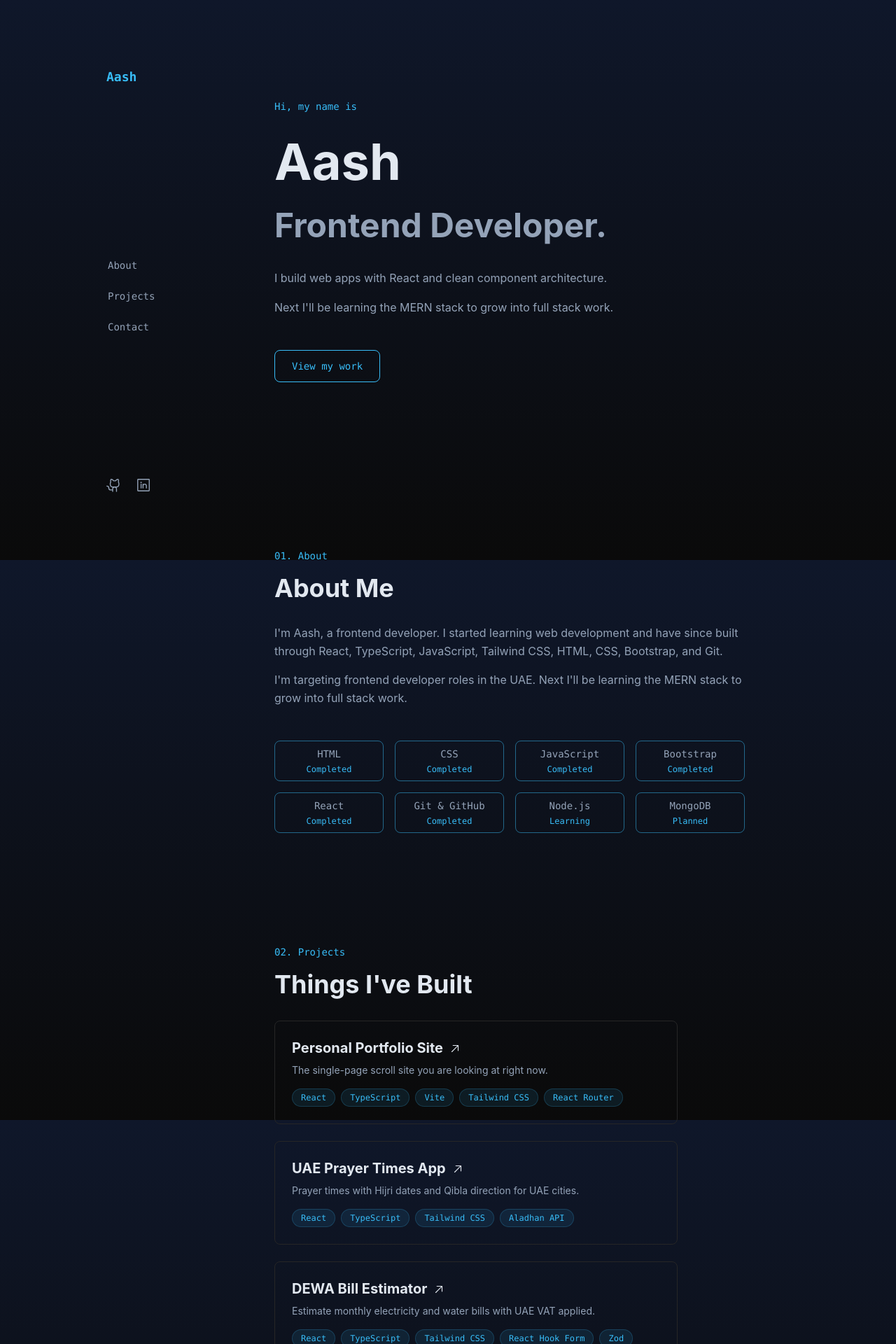
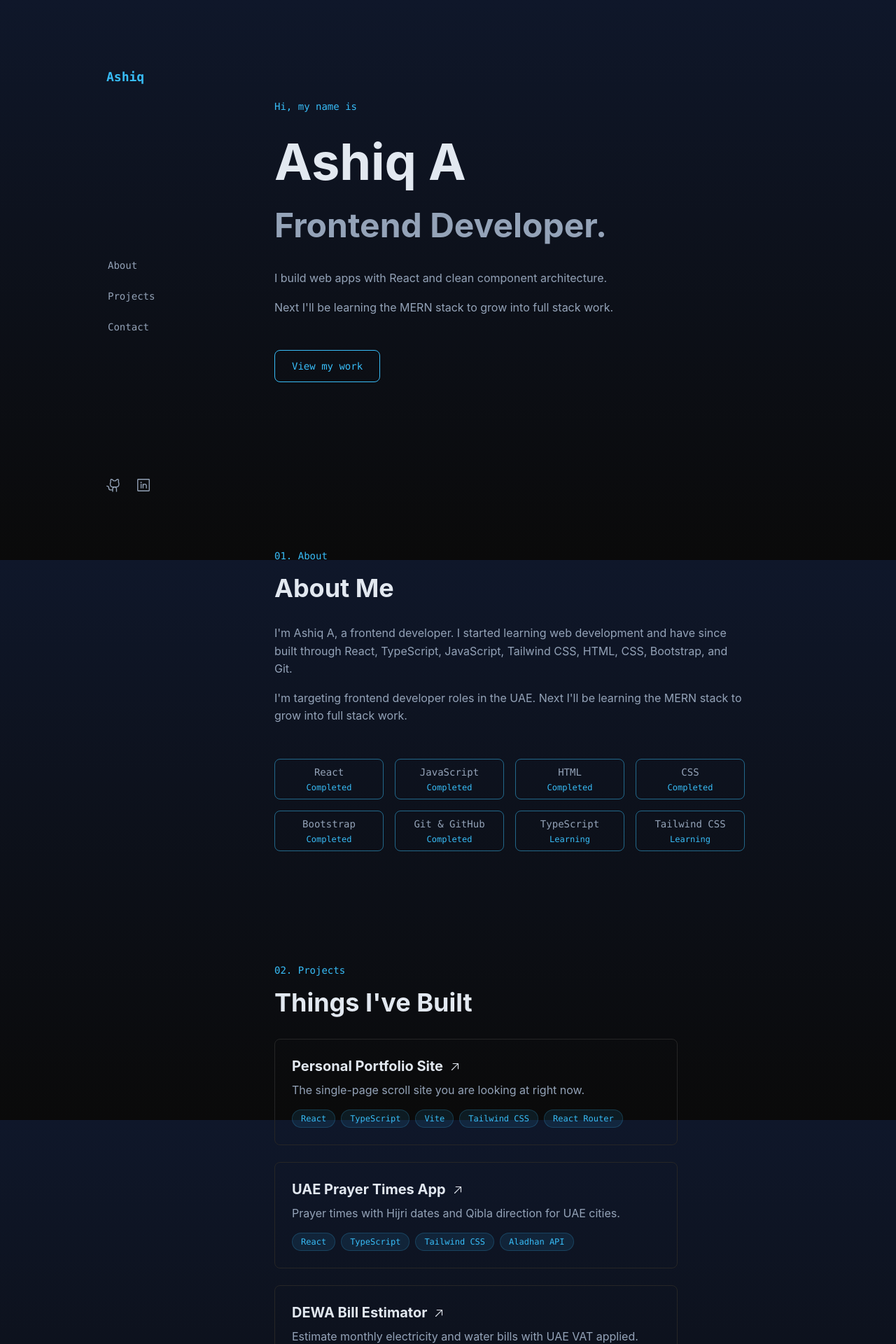
Before and after one commit to ashiq-webdev/portfolio-site, a React (Vite) app: page / in a window 1280 px wide. Shown: the top 1920 px of the page at 70% size. Built offline with nearby package versions, Linux system fonts and the light colour scheme.

Commit message:
chore: update real links, fix content, and add comments

```diff
--- a/src/components/Home/About.tsx
+++ b/src/components/Home/About.tsx
@@ -3,18 +3,19 @@ import { palette } from '../../utils/useTheme';
 const { heading, body, accent } = palette;
 
 const skills = [
+  { name: 'React', status: 'Completed' },
+  { name: 'JavaScript', status: 'Completed' },
   { name: 'HTML', status: 'Completed' },
   { name: 'CSS', status: 'Completed' },
-  { name: 'JavaScript', status: 'Completed' },
   { name: 'Bootstrap', status: 'Completed' },
-  { name: 'React', status: 'Completed' },
   { name: 'Git & GitHub', status: 'Completed' },
-  { name: 'Node.js', status: 'Learning' },
-  { name: 'MongoDB', status: 'Planned' },
+  { name: 'TypeScript', status: 'Learning' },
+  { name: 'Tailwind CSS', status: 'Learning' },
 ];
 
 export function About() {
   return (
+    /* About section */
     <section id="about" className="mb-40 scroll-mt-20" data-testid="about-section">
       <h2 className="font-mono text-sm mb-4" style={{ color: accent }}>
         01. About
@@ -24,7 +25,7 @@ export function About() {
       </h3>
       <div className="max-w-2xl space-y-4 mb-12">
         <p style={{ color: body }}>
-          I'm Aash, a frontend developer. I started learning web development and have
+          I'm Ashiq A, a frontend developer. I started learning web development and have
           since built through React, TypeScript, JavaScript, Tailwind CSS, HTML, CSS,
           Bootstrap, and Git.
         </p>
--- a/src/components/Home/Contact.tsx
+++ b/src/components/Home/Contact.tsx
@@ -4,6 +4,7 @@ const { heading, body, accent } = palette;
 
 export function Contact() {
   return (
+    /* Contact section */
     <section
       id="contact"
       className="mb-20 scroll-mt-20 min-h-[60vh] flex flex-col justify-center"
@@ -20,7 +21,7 @@ export function Contact() {
         I'll get back to you.
       </p>
       <a
-        href="mailto:ashiq@gmail.com"
+        href="mailto:ashiqtech20@gmail.com"
         className="inline-block font-mono text-sm px-6 py-3 border rounded-lg transition-colors mx-auto"
         style={{ color: accent, borderColor: accent, backgroundColor: 'transparent' }}
         onMouseEnter={(e) => {
--- a/src/components/Home/Footer.tsx
+++ b/src/components/Home/Footer.tsx
@@ -5,6 +5,7 @@ const { body, accent, secondary } = palette;
 
 export function Footer() {
   return (
+    /* Footer */
     <footer
       className="pt-10 pb-4 flex flex-col items-center gap-4 text-center"
       data-testid="footer"
@@ -17,7 +18,7 @@ export function Footer() {
       </p>
       <div className="flex items-center gap-5 mt-2 md:hidden">
         <a
-          href="https://github.com/aash"
+          href="https://github.com/ashiq-webdev"
           target="_blank"
           rel="noopener noreferrer"
           className="transition-colors"
@@ -29,7 +30,7 @@ export function Footer() {
           <GithubLogoIcon size={22} weight="regular" />
         </a>
         <a
-          href="https://linkedin.com/in/aash"
+          href="https://linkedin.com/in/ashiq-webdev"
           target="_blank"
           rel="noopener noreferrer"
           className="transition-colors"
--- a/src/components/Home/Hero.tsx
+++ b/src/components/Home/Hero.tsx
@@ -13,6 +13,7 @@ export function Hero() {
   }
 
   return (
+    /* Hero section */
     <section
       id="home"
       className="mb-40 md:min-h-[calc(100dvh-15rem)] flex items-center"
@@ -26,7 +27,7 @@ export function Hero() {
           className="text-5xl md:text-7xl font-bold mb-4 leading-tight"
           style={{ color: heading }}
         >
-          Aash
+          Ashiq A
         </h1>
         <h2
           className="text-3xl md:text-5xl font-bold mb-8 leading-tight"
--- a/src/components/Home/ProjectsGrid.tsx
+++ b/src/components/Home/ProjectsGrid.tsx
@@ -6,6 +6,7 @@ const { heading, body, accent } = palette;
 
 export function ProjectsGrid() {
   return (
+    /* Projects section */
     <section id="projects" className="mb-20 md:mb-30 scroll-mt-20" data-testid="projects-section">
       <h2 className="font-mono text-sm mb-4" style={{ color: accent }}>
         02. Projects
@@ -48,7 +49,7 @@ export function ProjectsGrid() {
                 style={{ color: heading }}
               />
             </div>
-            <p className="text-sm mb-4">{project.description}</p>
+            <p className="text-base mb-4">{project.description}</p>
             <ul className="flex flex-wrap gap-2">
               {project.tech.map((tech) => (
                 <li
--- a/src/components/Layout/Layout.tsx
+++ b/src/components/Layout/Layout.tsx
@@ -7,6 +7,7 @@ export function Layout() {
   const [isMenuOpen, setIsMenuOpen] = useState(false);
 
   return (
+    /* Website layout */
     <div className="flex mx-auto min-h-dvh max-w-5xl" data-testid="layout">
       <Sidebar
         isMenuOpen={isMenuOpen}
--- a/src/components/Layout/Sidebar.tsx
+++ b/src/components/Layout/Sidebar.tsx
@@ -94,7 +94,7 @@ export function Sidebar({ isMenuOpen, onMenuToggle }: SidebarProps) {
           onMouseEnter={(e) => (e.currentTarget.style.opacity = '0.8')}
           onMouseLeave={(e) => (e.currentTarget.style.opacity = '1')}
         >
-          Aash
+          Ashiq
         </a>
 
         {/* Desktop nav links */}
@@ -138,7 +138,7 @@ export function Sidebar({ isMenuOpen, onMenuToggle }: SidebarProps) {
         {/* Desktop social icons */}
         <div className="hidden md:flex md:items-center md:gap-5">
           <a
-            href="https://github.com/aash"
+            href="https://github.com/ashiq-webdev"
             target="_blank"
             rel="noopener noreferrer"
             className="transition-colors duration-200"
@@ -150,7 +150,7 @@ export function Sidebar({ isMenuOpen, onMenuToggle }: SidebarProps) {
             <GithubLogoIcon size={22} weight="regular" />
           </a>
           <a
-            href="https://linkedin.com/in/aash"
+            href="https://linkedin.com/in/ashiq-webdev"
             target="_blank"
             rel="noopener noreferrer"
             className="transition-colors duration-200"
@@ -216,7 +216,7 @@ export function Sidebar({ isMenuOpen, onMenuToggle }: SidebarProps) {
             {/* Social icons at bottom of overlay */}
             <div className="flex items-center gap-8 mt-8">
               <a
-                href="https://github.com/aash"
+                href="https://github.com/ashiq-webdev"
                 target="_blank"
                 rel="noopener noreferrer"
                 className="transition-colors duration-200"
@@ -228,7 +228,7 @@ export function Sidebar({ isMenuOpen, onMenuToggle }: SidebarProps) {
                 <GithubLogoIcon size={28} weight="regular" />
               </a>
               <a
-                href="https://linkedin.com/in/aash"
+                href="https://linkedin.com/in/ashiq-webdev"
                 target="_blank"
                 rel="noopener noreferrer"
                 className="transition-colors duration-200"
--- a/src/pages/HomePage.tsx
+++ b/src/pages/HomePage.tsx
@@ -5,6 +5,7 @@ import { Contact } from '../components/Home/Contact';
 
 export function HomePage() {
   return (
+    /* Content order */
     <div data-testid="home-page">
       <Hero />
       <About />
--- a/src/pages/NotFoundPage.tsx
+++ b/src/pages/NotFoundPage.tsx
@@ -5,9 +5,10 @@ const { heading, body, accent } = palette;
 
 export function NotFoundPage() {
   return (
+    /* Not found page */
     <div
       data-testid="not-found-page"
-      className="min-h-[calc(100dvh-13rem)] flex flex-col items-center justify-center gap-4"
+      className="min-h-[calc(100dvh-15rem)] flex flex-col items-center justify-center gap-4"
     >
       <h1 className="text-6xl font-bold" style={{ color: heading }}>
         404
--- a/src/pages/ProjectDetailPage.tsx
+++ b/src/pages/ProjectDetailPage.tsx
@@ -33,6 +33,7 @@ export function ProjectDetailPage() {
 
   if (!project) {
     return (
+      /* Project not found */
       <div className="py-10" data-testid="project-detail-page">
         <Link
           to="/#projects"
@@ -63,6 +64,7 @@ export function ProjectDetailPage() {
   const isComingSoon = project.overview.length === 0;
 
   return (
+    /* Details of a project page */
     <div className="py-10" data-testid="project-detail-page">
       {/* Back button — icon circle, text reveals on hover */}
       <Link
--- a/src/utils/projects.ts
+++ b/src/utils/projects.ts
@@ -32,7 +32,7 @@ export const projects: Project[] = [
       'React Router v8 does not handle hash fragments for scrolling by default. I used pushState plus scrollIntoView to update the URL and smooth-scroll to the target section. The IntersectionObserver watches section visibility and highlights the active nav link.',
       'The biggest surprise was Tailwind v4 CSS layer system. A manual reset written outside Tailwind layers silently overrode all padding and margin utilities. Removing it and trusting Tailwind built-in Preflight fixed every layout bug at once.',
     ],
-    githubUrl: 'https://github.com/aash/portfolio-site',
+    githubUrl: 'https://github.com/ashiq-webdev/portfolio-site',
     liveUrl: 'https://netlify.com',
   },
   {
@@ -43,7 +43,7 @@ export const projects: Project[] = [
     tech: ['React', 'TypeScript', 'Tailwind CSS', 'Aladhan API'],
     features: [],
     lessons: [],
-    githubUrl: 'https://github.com/aash/prayer-times-ae',
+    githubUrl: 'https://github.com/ashiq-webdev/prayer-times-uae',
     liveUrl: null,
   },
   {
@@ -54,7 +54,7 @@ export const projects: Project[] = [
     tech: ['React', 'TypeScript', 'Tailwind CSS', 'React Hook Form', 'Zod', 'Recharts'],
     features: [],
     lessons: [],
-    githubUrl: 'https://github.com/aash/dewa-bill-estimator',
+    githubUrl: 'https://github.com/ashiq-webdev/dewa-bill-estimator',
     liveUrl: null,
   },
 ];
```
